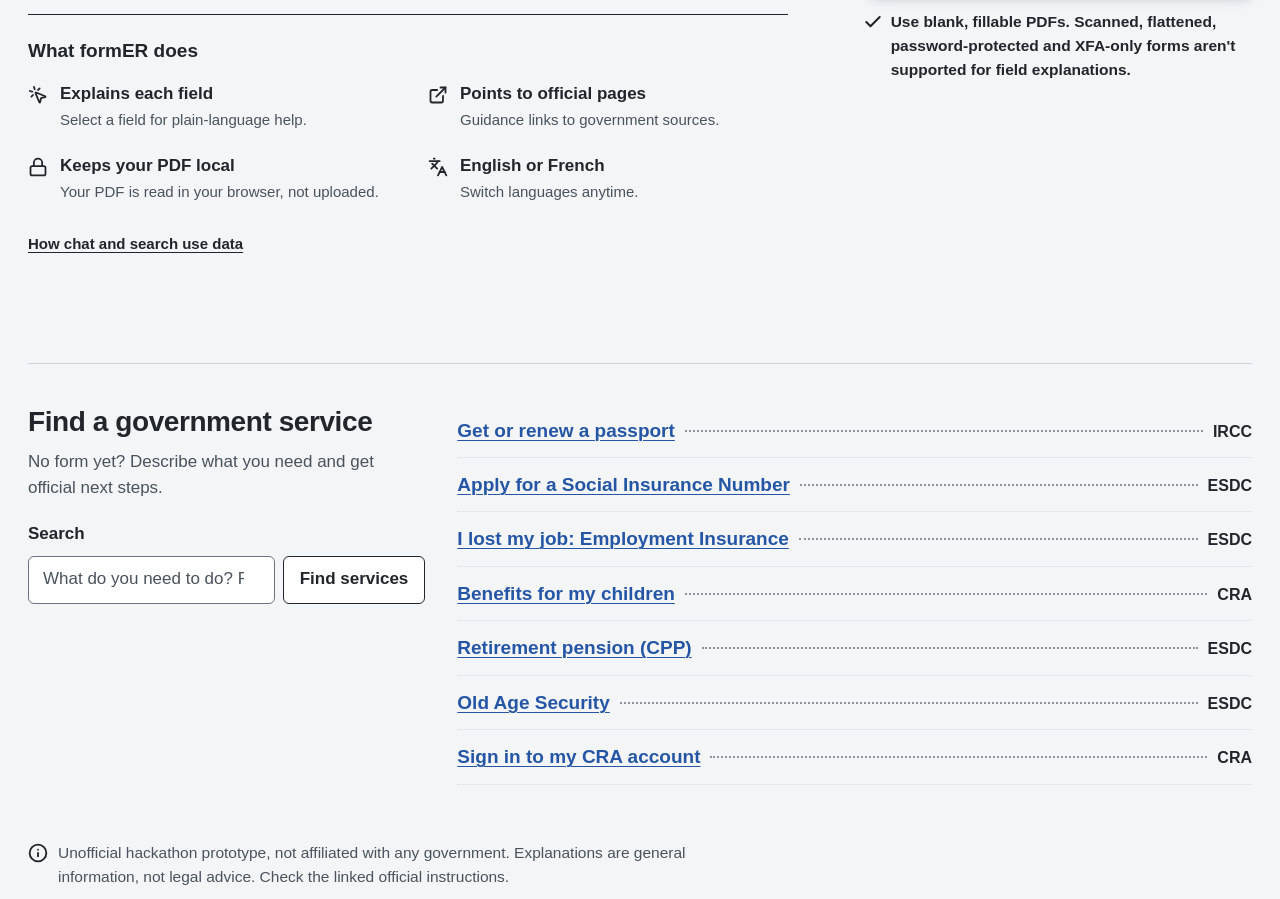
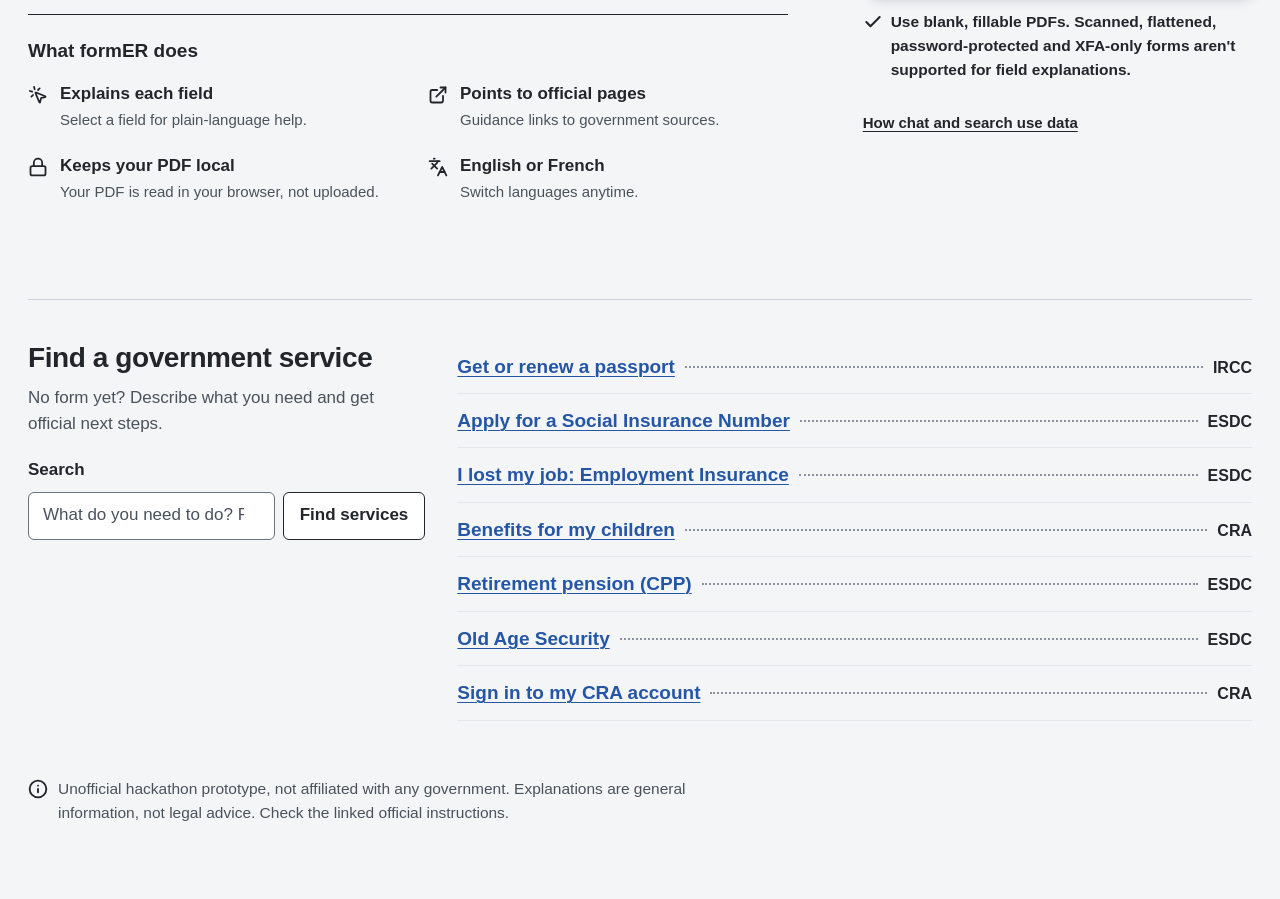
Before and after one commit to Sippiez/TEAM-H, a Next.js app in the folder web/: page / in a window 1280 px wide. Shown: the part 965-1864 px from the top of the page. Built offline with nearby package versions, Linux system fonts and the light colour scheme; a web font is replaced by a local one.

Commit message:
feat: enhance landing page with data details section and improve layout styles

```diff
--- a/web/src/app/globals.css
+++ b/web/src/app/globals.css
@@ -187,6 +187,7 @@
   .marginalia-landing-grid {
     display: grid;
     grid-template-columns: minmax(0, 2fr) minmax(340px, 1fr);
+    grid-template-rows: min-content 1fr;
     gap: 56px;
     align-items: start;
   }
@@ -241,16 +242,22 @@
   }
 
   .marginalia-data-details {
+    align-self: stretch;
     margin-top: 20px;
+    text-align: left;
     color: var(--color-ink-2);
     font-size: 15px;
     line-height: 1.5;
   }
 
   .marginalia-data-details summary {
-    display: inline-flex;
+    display: flex;
+    width: 100%;
+    margin-inline: 0;
     min-height: 44px;
     align-items: center;
+    justify-content: flex-start;
+    text-align: left;
     color: var(--color-ink);
     cursor: pointer;
     font-weight: 700;
@@ -598,6 +605,7 @@
   @media (max-width: 1100px) {
     .marginalia-landing-grid {
       grid-template-columns: minmax(0, 1fr);
+      grid-template-rows: none;
       gap: 48px;
     }
 
--- a/web/src/components/form-helper/landing.tsx
+++ b/web/src/components/form-helper/landing.tsx
@@ -242,6 +242,14 @@ export function Landing({
               {t.supported}
             </p>
           </section>
+
+          <details className="marginalia-data-details">
+            <summary>{t.dataDetails}</summary>
+            <div>
+              <p>{t.privacyRest}</p>
+              <p>{t.rulesNotAi}</p>
+            </div>
+          </details>
         </div>
 
         <figure className="marginalia-sample min-w-0">
@@ -275,13 +283,6 @@ export function Landing({
                 );
               })}
             </ul>
-            <details className="marginalia-data-details">
-              <summary>{t.dataDetails}</summary>
-              <div>
-                <p>{t.privacyRest}</p>
-                <p>{t.rulesNotAi}</p>
-              </div>
-            </details>
         </section>
       </div>
 
```
